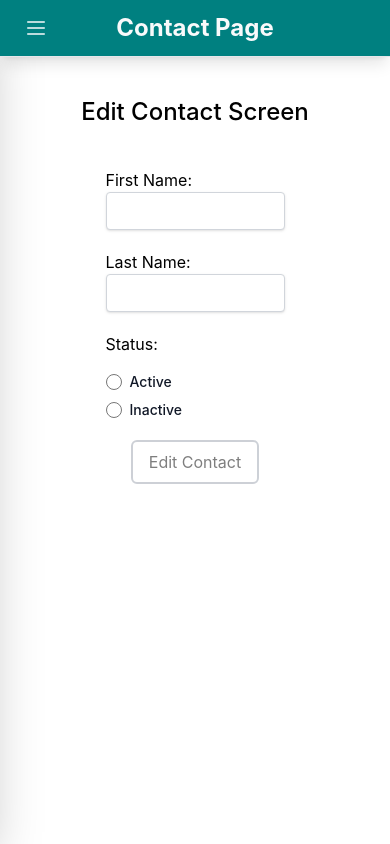
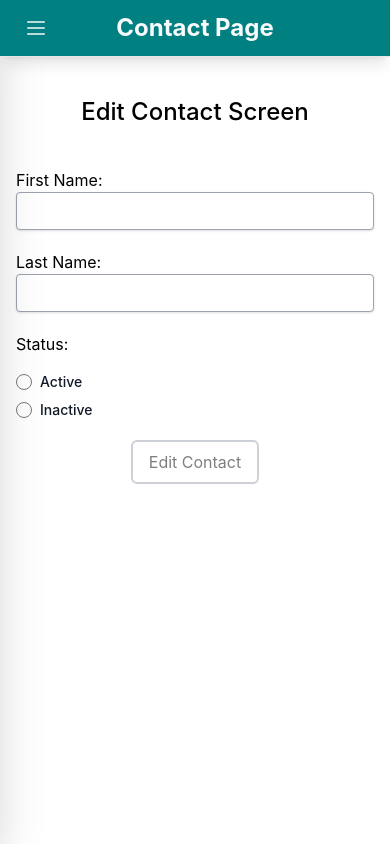
Before and after one commit to ShimantaBhuyan/contacts-chart-app, a React (Vite) app: page /contacts/edit/1 in a window 390 px wide. Built offline with nearby package versions, Linux system fonts and the light colour scheme.

Commit message:
feat: responsivity tweaks in contact pages and charts

```diff
--- a/src/components/ChartsMaps/historical-charts.tsx
+++ b/src/components/ChartsMaps/historical-charts.tsx
@@ -95,7 +95,7 @@ const HistoricalDataChart = () => {
   );
 
   return (
-    <div className="w-full flex flex-col justify-center gap-10 p-4">
+    <div className="w-full flex flex-col justify-center gap-10 p-4 w-full">
       <h2 className="text-2xl font-bold mb-4">Historical COVID-19 Data</h2>
 
       <h2 className="text-xl font-bold mb-4">Cases</h2>
--- a/src/components/ChartsMaps/line-chart.tsx
+++ b/src/components/ChartsMaps/line-chart.tsx
@@ -75,7 +75,7 @@ const LineChartComponent = ({
         left: 20,
         bottom: 5,
       }}
-      className="w-[100%] self-center"
+      className="w-[100%] self-center scale-50 sm:scale-100"
     >
       <CartesianGrid strokeDasharray="2 5" />
       <XAxis
--- a/src/components/Contact/create-contact.tsx
+++ b/src/components/Contact/create-contact.tsx
@@ -38,7 +38,7 @@ const CreateContact: React.FC = () => {
       <h2 className="text-2xl font-medium mb-10">Create Contact Screen</h2>
       <form
         onSubmit={handleSubmit}
-        className="flex flex-col gap-5 justify-center w-[50%]"
+        className="flex flex-col gap-5 justify-center w-full sm:w-[50%]"
       >
         <div className="flex flex-col justify-center">
           <label htmlFor="firstName">First Name:</label>
--- a/src/components/Contact/edit-contact.tsx
+++ b/src/components/Contact/edit-contact.tsx
@@ -61,7 +61,7 @@ const EditContact: React.FC = () => {
       <h2 className="text-2xl font-medium mb-10">Edit Contact Screen</h2>
       <form
         onSubmit={handleSubmit}
-        className="flex flex-col gap-5 justify-center w-[50%]"
+        className="flex flex-col gap-5 justify-center w-full sm:w-[50%]"
       >
         <div className="flex flex-col justify-center">
           <label htmlFor="firstName">First Name:</label>
@@ -70,7 +70,7 @@ const EditContact: React.FC = () => {
             id="firstName"
             value={firstName}
             onChange={handleFirstNameChange}
-            className="shadow appearance-none border border-gray-300 rounded w-full py-2 px-3 text-gray-700 leading-tight focus:outline-none focus:shadow-outline"
+            className="shadow appearance-none border border-gray-400 rounded w-full py-2 px-3 text-gray-700 leading-tight focus:outline-none focus:shadow-outline"
           />
         </div>
         <div className="flex flex-col justify-center">
@@ -80,7 +80,7 @@ const EditContact: React.FC = () => {
             id="lastName"
             value={lastName}
             onChange={handleLastNameChange}
-            className="shadow appearance-none border border-gray-300 rounded w-full py-2 px-3 text-gray-700 leading-tight focus:outline-none focus:shadow-outline"
+            className="shadow appearance-none border border-gray-400 rounded w-full py-2 px-3 text-gray-700 leading-tight focus:outline-none focus:shadow-outline"
           />
         </div>
         <div className="flex flex-col gap-2">
```
